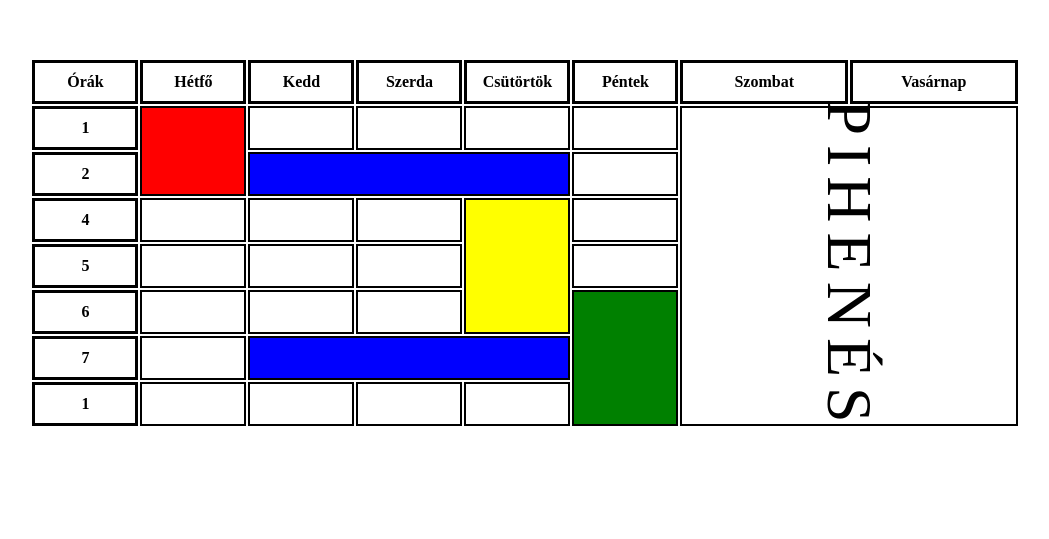
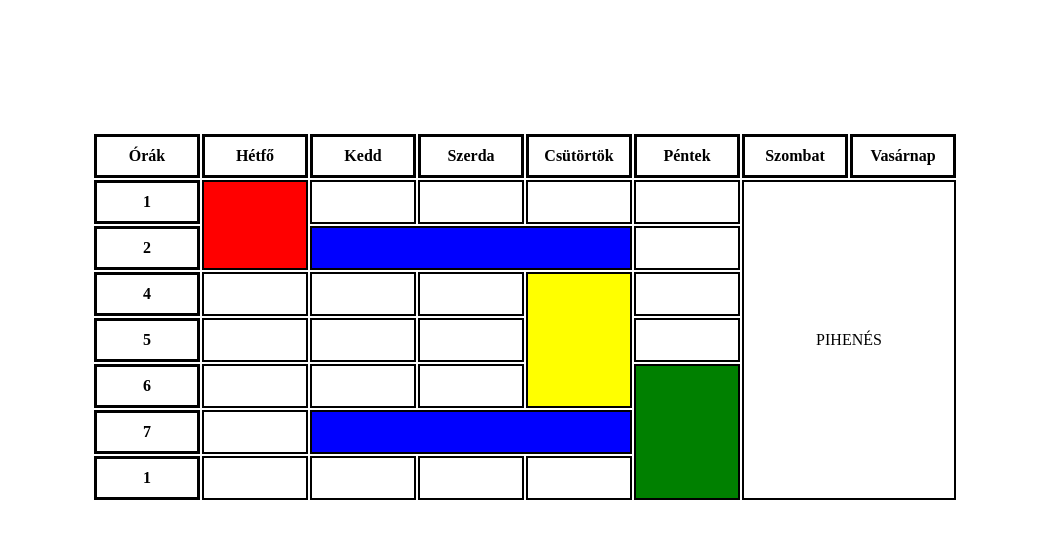
Before and after one commit to latiza/20221212-tablazat, a plain HTML site: page MakaiKristofTablazat/index.html in a window 1280 px wide. Shown: the part 127-666 px from the top of the page, without its empty margins (115-1164 px from the left). Drawn offline with Linux system fonts and the light colour scheme.

Commit message:
Update index.html

```diff
--- a/MakaiKristofTablazat/index.html
+++ b/MakaiKristofTablazat/index.html
@@ -5,9 +5,11 @@
     <meta http-equiv="X-UA-Compatible" content="IE=edge">
     <meta name="viewport" content="width=device-width, initial-scale=1.0">
     <link rel="stylesheet" href="css/style.css">
-    <title>Táblázat</title>
+    <link rel="preconnect" href="https://fonts.googleapis.com"><link rel="preconnect" href="https://fonts.gstatic.com" crossorigin><link href="https://fonts.googleapis.com/css2?family=Roboto+Mono:wght@300&display=swap" rel="stylesheet">
+    <title>Document</title>
 </head>
 <body>
+  <h1 id="title">C:</h1>
     <div class="box">
         <table>
             <tr>
@@ -27,7 +29,7 @@
               <td></td>
               <td></td>
               <td></td>
-              <td id="hV" rowspan="8" colspan="8"><h1>PIHENÉS</h1></td>
+              <td id="hV" rowspan="8" colspan="8"><p>PIHENÉS</p></td>
             </tr>
             <tr>
               <th>2</th>
```
